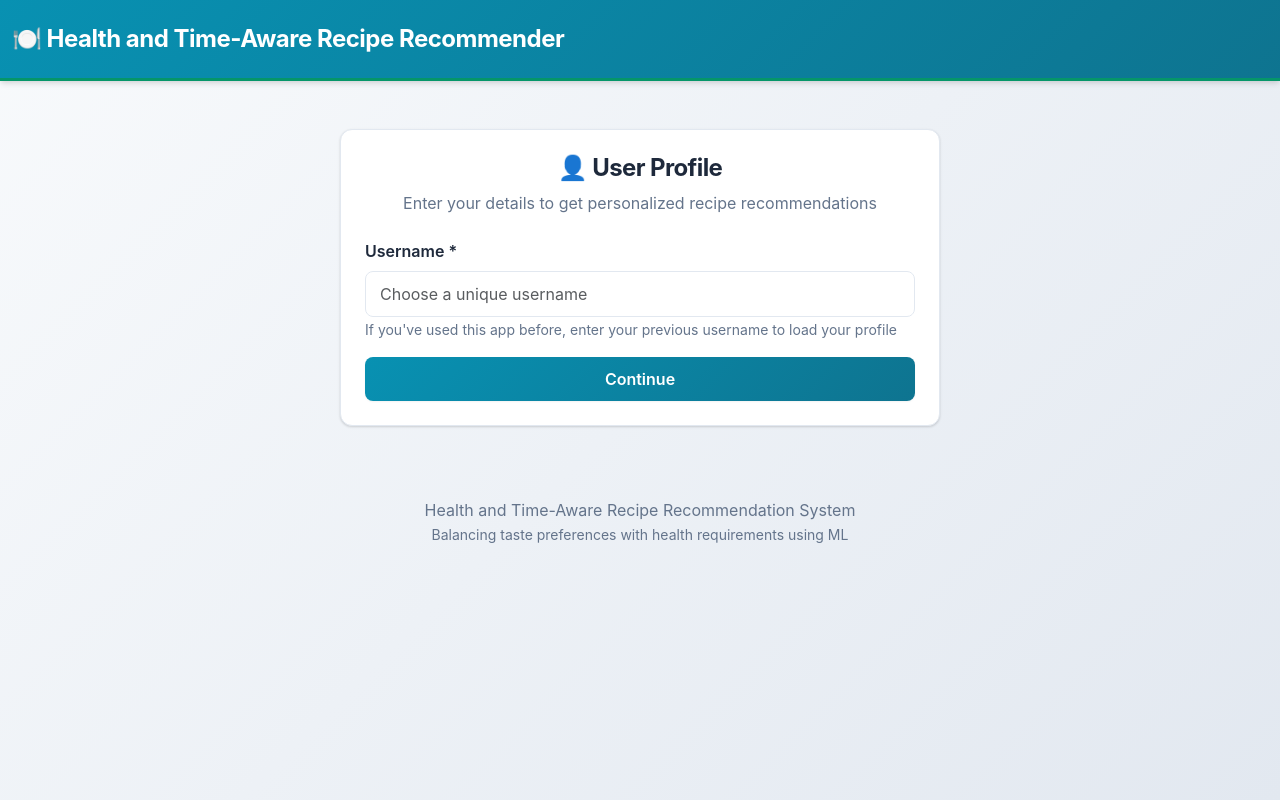
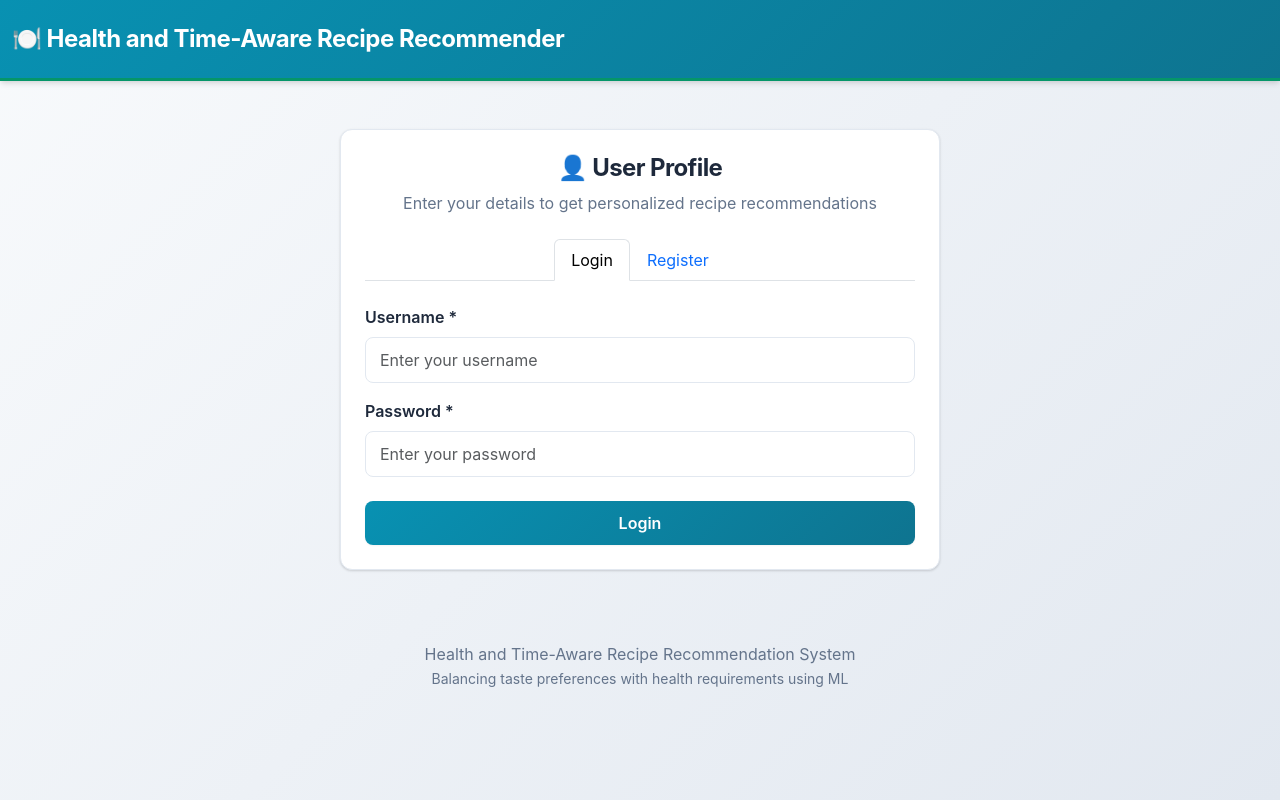
Before and after one commit to vishnu4305/A-Time-aware-and-health-conscious-recipe-recommendation-system-using-Hybrid-ML-Techniques, a React (Create React App) app in the folder frontend/: page / in a window 1280 px wide. Built offline with nearby package versions, Linux system fonts and the light colour scheme.

Commit message:
Add password authentication, secure login, and logout functionality

```diff
--- a/frontend/src/components/ProfilePage.jsx
+++ b/frontend/src/components/ProfilePage.jsx
@@ -23,7 +23,7 @@ const safeAxios = async (method, endpoint, payload = null) => {
   }
 };
 
-function ProfilePage({ user, onUserChange }) {
+function ProfilePage({ user, onUserChange, onLogout }) {
   const [userDetails, setUserDetails] = useState(user); // Start with user prop data
   const [loading, setLoading] = useState(false);
   const [error, setError] = useState('');
@@ -260,6 +260,11 @@ function ProfilePage({ user, onUserChange }) {
                   Edit Profile
                 </Button>
               )}
+
+              <hr className="my-3" />
+              <Button variant="danger" onClick={() => { if(onLogout) onLogout(); else window.location.reload(); }} className="w-100">
+                Logout
+              </Button>
             </Card.Body>
           </Card>
         </Col>
--- a/frontend/src/components/UserProfile.jsx
+++ b/frontend/src/components/UserProfile.jsx
@@ -1,5 +1,5 @@
 import React, { useState } from 'react';
-import { Card, Form, Button, Alert, Row, Col, Container } from 'react-bootstrap';
+import { Card, Form, Button, Alert, Row, Col, Container, Nav } from 'react-bootstrap';
 
 const RENDER_URL = process.env.REACT_APP_API_URL || 'https://recipe-recommender-api-57hq.onrender.com';
 const LOCAL_URL = 'http://localhost:5000';
@@ -26,8 +26,9 @@ const safeFetch = async (endpoint, options) => {
 };
 
 function UserProfile({ onUserCreated }) {
+    const [isLoginMode, setIsLoginMode] = useState(true);
     const [username, setUsername] = useState('');
-    const [isNewUser, setIsNewUser] = useState(false);
+    const [password, setPassword] = useState('');
     const [error, setError] = useState(null);
     const [loading, setLoading] = useState(false);
 
@@ -48,8 +49,8 @@ function UserProfile({ onUserCreated }) {
         );
     };
 
-    // Step 1: Handle checking the username
-    const handleUsernameSubmit = async (e) => {
+    // Step 1: Handle Login
+    const handleLoginSubmit = async (e) => {
         e.preventDefault();
         setError(null);
         setLoading(true);
@@ -58,15 +59,17 @@ function UserProfile({ onUserCreated }) {
             const response = await safeFetch('/user/login', {
                 method: 'POST',
                 headers: { 'Content-Type': 'application/json' },
-                body: JSON.stringify({ username })
+                body: JSON.stringify({ username, password })
             });
 
             if (response.ok) {
                 const data = await response.json();
-                onUserCreated(data.user); // This tells App.js the user is logged in
+                onUserCreated(data.user);
+            } else if (response.status === 401) {
+                setError("Incorrect password.");
             } else if (response.status === 404) {
-                // User not found, show the rest of the form
-                setIsNewUser(true);
+                setError("User not found. Please complete your details to register.");
+                setIsLoginMode(false); // Automatically switch to the register tab
             } else {
                 setError("An error occurred. Please try again.");
             }
@@ -85,6 +88,7 @@ function UserProfile({ onUserCreated }) {
 
         const userData = {
             username,
+            password,
             name,
             age: parseInt(age),
             height: parseFloat(height),
@@ -122,25 +126,36 @@ function UserProfile({ onUserCreated }) {
                 <Card.Body>
                     <h4 className="text-center mb-2">👤 User Profile</h4>
                     <p className="text-muted text-center mb-4">Enter your details to get personalized recipe recommendations</p>
+
+                    <Nav variant="tabs" className="mb-4 justify-content-center">
+                        <Nav.Item>
+                            <Nav.Link active={isLoginMode} onClick={() => { setIsLoginMode(true); setError(null); }}>Login</Nav.Link>
+                        </Nav.Item>
+                        <Nav.Item>
+                            <Nav.Link active={!isLoginMode} onClick={() => { setIsLoginMode(false); setError(null); }}>Register</Nav.Link>
+                        </Nav.Item>
+                    </Nav>
+
                     {error && <Alert variant="danger">{error}</Alert>}
 
-                    {!isNewUser ? (
-                        <Form onSubmit={handleUsernameSubmit}>
+                    {isLoginMode ? (
+                        <Form onSubmit={handleLoginSubmit}>
                             <Form.Group className="mb-3">
                                 <Form.Label>Username *</Form.Label>
                                 <Form.Control
                                     type="text"
-                                    placeholder="Choose a unique username"
+                                    placeholder="Enter your username"
                                     value={username}
                                     onChange={(e) => setUsername(e.target.value)}
                                     required
                                 />
-                                <Form.Text className="text-muted">
-                                    If you've used this app before, enter your previous username to load your profile
-                                </Form.Text>
+                            </Form.Group>
+                            <Form.Group className="mb-4">
+                                <Form.Label>Password *</Form.Label>
+                                <Form.Control type="password" placeholder="Enter your password" value={password} onChange={(e) => setPassword(e.target.value)} required />
                             </Form.Group>
                             <Button variant="primary" type="submit" className="w-100" disabled={loading}>
-                                 {loading ? 'Checking...' : 'Continue'}
+                                 {loading ? 'Logging in...' : 'Login'}
                             </Button>
                         </Form>
                     ) : (
@@ -149,23 +164,31 @@ function UserProfile({ onUserCreated }) {
                                 <Col md={6}>
                                     <Form.Group className="mb-3">
                                         <Form.Label>Username *</Form.Label>
-                                        <Form.Control type="text" value={username} disabled />
+                                        <Form.Control type="text" placeholder="Choose a username" value={username} onChange={(e) => setUsername(e.target.value)} required />
                                     </Form.Group>
                                 </Col>
+                                <Col md={6}>
+                                    <Form.Group className="mb-3">
+                                        <Form.Label>Password *</Form.Label>
+                                        <Form.Control type="password" placeholder="Create a password" value={password} onChange={(e) => setPassword(e.target.value)} required />
+                                    </Form.Group>
+                                </Col>
+                            </Row>
+                            <Row>
                                 <Col md={6}>
                                     <Form.Group className="mb-3">
                                         <Form.Label>Name *</Form.Label>
                                         <Form.Control type="text" placeholder="Enter your full name" value={name} onChange={(e) => setName(e.target.value)} required />
                                     </Form.Group>
                                 </Col>
-                            </Row>
-                            <Row>
                                 <Col md={6}>
                                     <Form.Group className="mb-3">
                                         <Form.Label>Age *</Form.Label>
                                         <Form.Control type="number" placeholder="Age" value={age} onChange={(e) => setAge(e.target.value)} required />
                                     </Form.Group>
                                 </Col>
+                            </Row>
+                            <Row>
                                 <Col md={6}>
                                     <Form.Group className="mb-3">
                                         <Form.Label>Gender</Form.Label>
```
Also changed, not shown: 2 other files (tests, documents, lock files or other folders).
